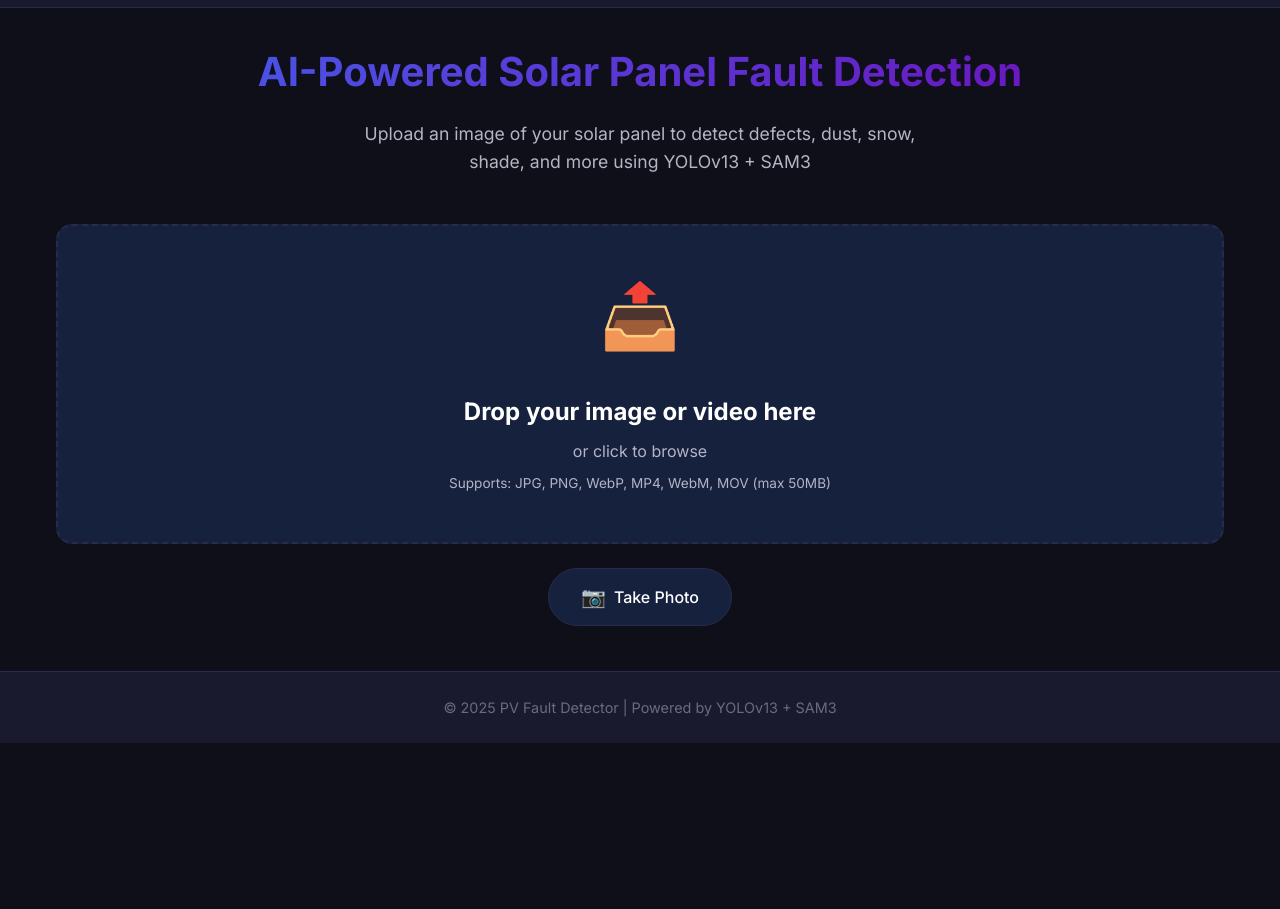
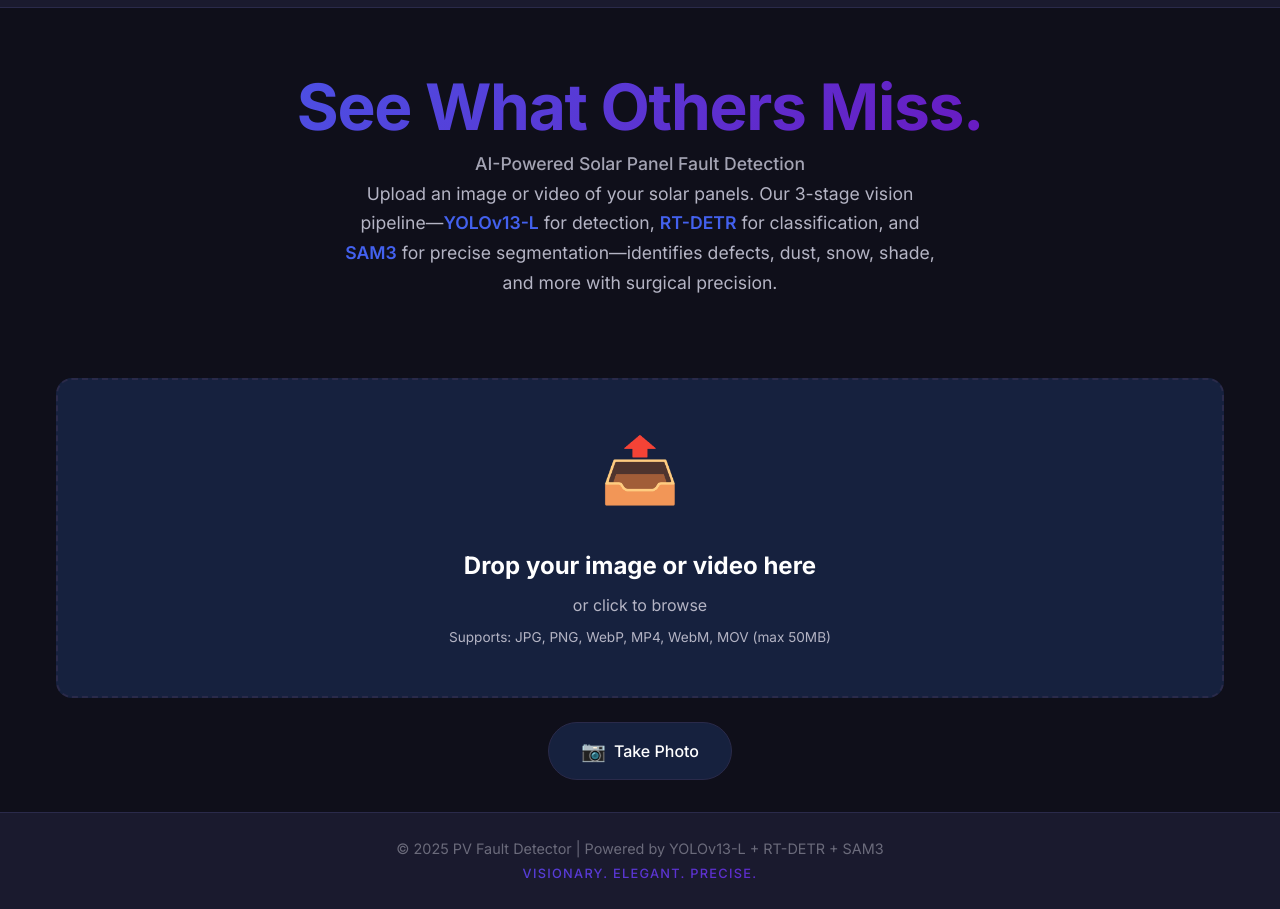
Before and after one commit to Tolgayalcn/PV_fault_detection_webdeploy, a plain HTML site: page index.html in a window 1280 px wide. Shown: the part 57-966 px from the top of the page. Before the commit the page ends 800 px from the top, so only its background shows below. Drawn offline with Linux system fonts and the light colour scheme; no server answers.

Commit message:
Update hero design: Visionary elegant style with full pipeline mention
- New tagline: 'See What Others Miss.'
- Full 3-stage pipeline explanation (YOLOv13-L → RT-DETR → SAM3)
- Apple-inspired but young, visionary design philosophy
- Enhanced typography and gradient effects
- Updated footer with 'Visionary. Elegant. Precise.' tagline

```diff
--- a/css/style.css
+++ b/css/style.css
@@ -206,16 +206,40 @@ button {
 .hero {
     text-align: center;
     margin-bottom: var(--spacing-2xl);
+    padding: var(--spacing-xl) 0;
 }
 
 .hero h1 {
-    font-size: clamp(1.75rem, 5vw, 2.5rem);
+    font-size: clamp(2.5rem, 8vw, 4rem);
     font-weight: 700;
-    margin-bottom: var(--spacing-md);
+    margin-bottom: var(--spacing-sm);
     background: var(--accent-gradient);
     -webkit-background-clip: text;
     -webkit-text-fill-color: transparent;
     background-clip: text;
+    letter-spacing: -0.02em;
+    line-height: 1.1;
+}
+
+.hero-tagline {
+    font-size: clamp(1.1rem, 3vw, 1.4rem);
+    font-weight: 500;
+    color: var(--text-primary);
+    margin-bottom: var(--spacing-md);
+    opacity: 0.9;
+}
+
+.hero-description {
+    color: var(--text-secondary);
+    font-size: 1rem;
+    max-width: 700px;
+    margin: 0 auto;
+    line-height: 1.7;
+}
+
+.hero-description strong {
+    color: var(--accent-primary);
+    font-weight: 600;
 }
 
 .hero p {
@@ -623,6 +647,19 @@ button {
 .footer p {
     color: var(--text-muted);
     font-size: 0.9rem;
+    margin: 0;
+}
+
+.footer-tagline {
+    margin-top: var(--spacing-xs) !important;
+    font-size: 0.8rem !important;
+    font-weight: 500;
+    background: var(--accent-gradient);
+    -webkit-background-clip: text;
+    -webkit-text-fill-color: transparent;
+    background-clip: text;
+    letter-spacing: 0.1em;
+    text-transform: uppercase;
 }
 
 /* ===== Loading Overlay ===== */
--- a/index.html
+++ b/index.html
@@ -57,8 +57,9 @@
         <section id="detect-section" class="section active">
             <div class="container">
                 <div class="hero">
-                    <h1>AI-Powered Solar Panel Fault Detection</h1>
-                    <p>Upload an image of your solar panel to detect defects, dust, snow, shade, and more using YOLOv13 + SAM3</p>
+                    <h1>See What Others Miss.</h1>
+                    <p class="hero-tagline">AI-Powered Solar Panel Fault Detection</p>
+                    <p class="hero-description">Upload an image or video of your solar panels. Our 3-stage vision pipeline—<strong>YOLOv13-L</strong> for detection, <strong>RT-DETR</strong> for classification, and <strong>SAM3</strong> for precise segmentation—identifies defects, dust, snow, shade, and more with surgical precision.</p>
                 </div>
 
                 <div class="upload-area" id="upload-area">
@@ -223,7 +224,8 @@
     <!-- Footer -->
     <footer class="footer">
         <div class="container">
-            <p>© 2025 PV Fault Detector | Powered by YOLOv13 + SAM3</p>
+            <p>© 2025 PV Fault Detector | Powered by YOLOv13-L + RT-DETR + SAM3</p>
+            <p class="footer-tagline">Visionary. Elegant. Precise.</p>
         </div>
     </footer>
 
```
